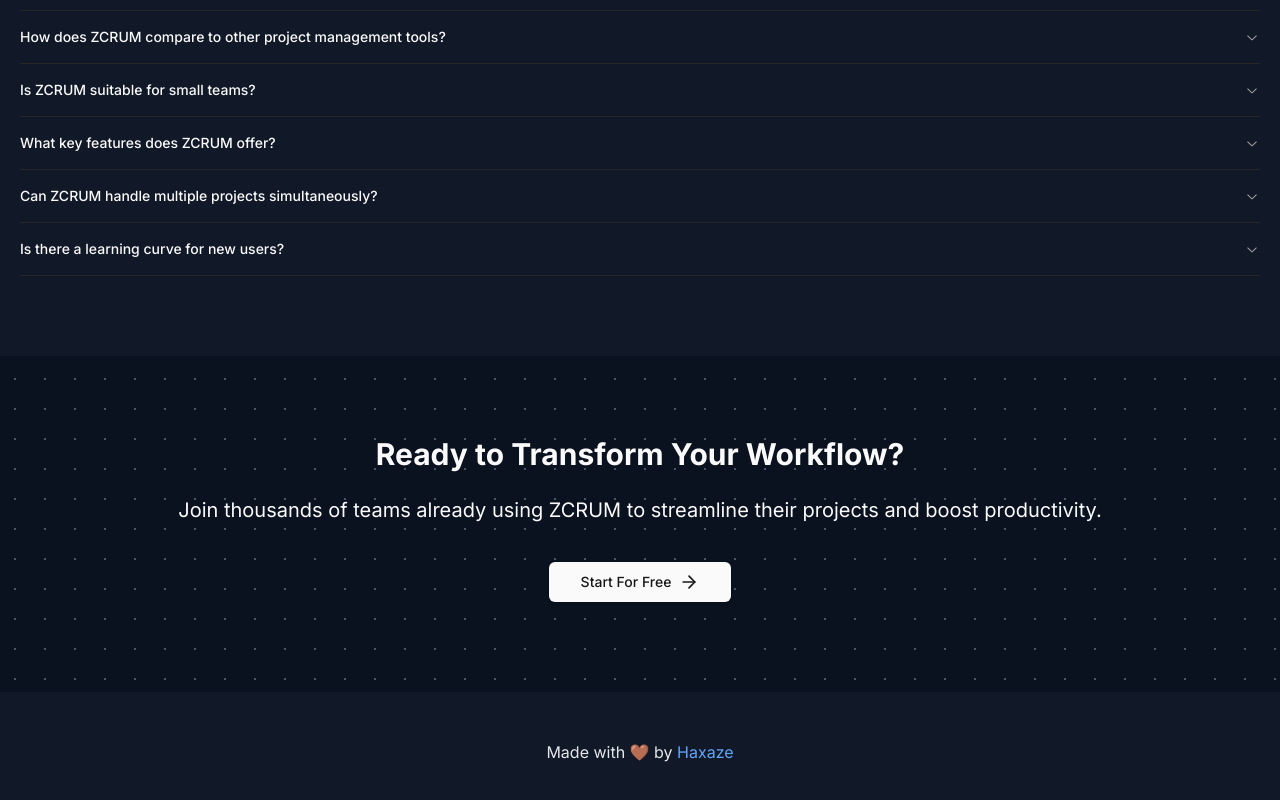
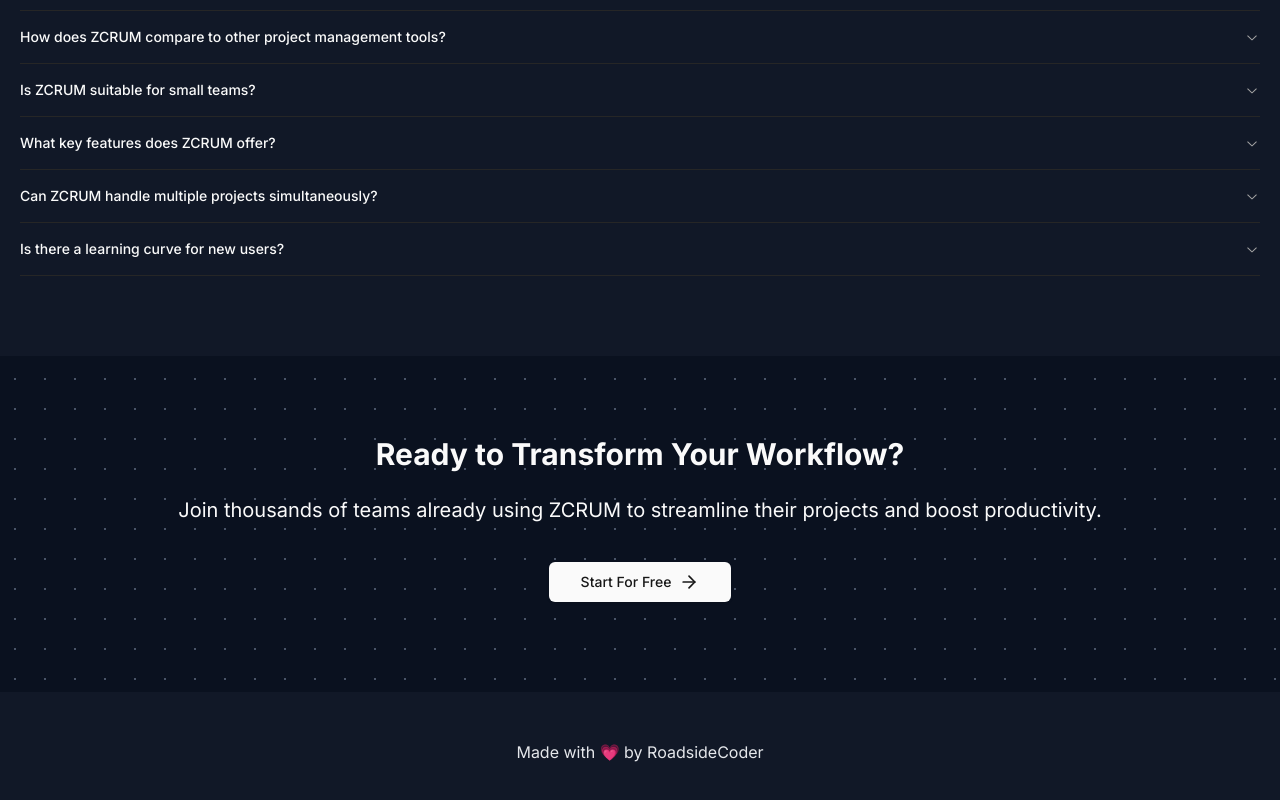
Before and after one commit to HAXAZE/Scrumly, a Next.js app: page / in a window 1280 px wide. Shown: the part 1616-2416 px from the top of the page. Built offline with nearby package versions, Linux system fonts and the light colour scheme; no server answers.

Commit message:
updation

```diff
--- a/app/layout.js
+++ b/app/layout.js
@@ -41,17 +41,7 @@
             <Toaster richColors />
             <footer className="bg-gray-900 py-12">
               <div className="container mx-auto px-4 text-center text-gray-200">
-                <p>
-                  Made with 🤎 by{" "}
-                  <a
-                    href="https://www.linkedin.com/in/haxaze/"
-                    target="_blank"
-                    rel="noopener noreferrer"
-                    className="text-blue-400 hover:underline"
-                  >
-                    Haxaze
-                  </a>
-                </p>
+                <p>Made with 💗 by RoadsideCoder</p>
               </div>
             </footer>
           </ThemeProvider>
```
Also changed, not shown: eslint.config.mjs (added, +11 -0 lines), .eslintrc.json.
